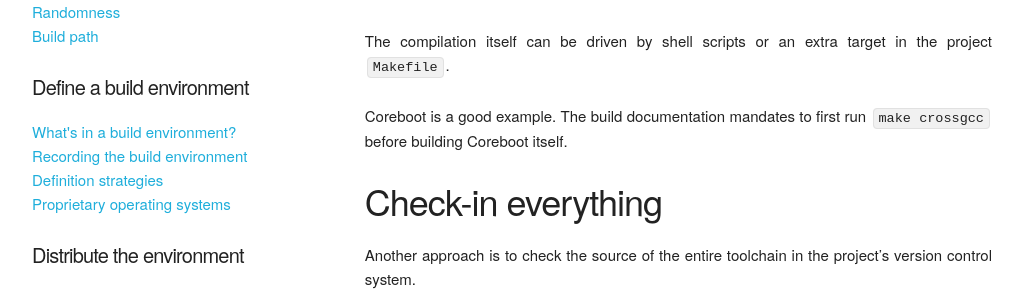
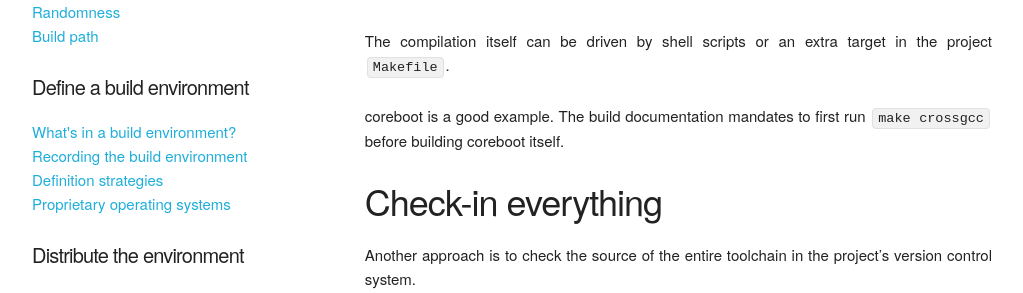
Before and after one commit to prototypefund/reproducible-website, a Jekyll site: the page built from _docs/build_toolchain_from_source.md, in a window 1280 px wide. Shown: the part 527-820 px from the top of the page, without its empty margins (128-1151 px from the left). Built offline with Jekyll 4.4.1, drawn with Linux system fonts in a browser that asks for light colours; some web fonts are replaced.

```diff
--- a/_data/projects.yml
+++ b/_data/projects.yml
@@ -34,7 +34,7 @@
   resources:
   - name: "PR#2281: deterministic build"
     url: https://github.com/NixOS/nixpkgs/pull/2281
-- name: Coreboot
+- name: coreboot
   url: http:///www.coreboot.org/
   logo: coreboot.png
   resources:
--- a/_docs/build_toolchain_from_source.md
+++ b/_docs/build_toolchain_from_source.md
@@ -27,8 +27,8 @@ using a tag with a verified signature or a commit hash will work best.
 The compilation itself can be driven by shell scripts or an extra target
 in the project `Makefile`.
 
-Coreboot is a good example. The build documentation mandates to first run
-`make crossgcc` before building Coreboot itself.
+coreboot is a good example. The build documentation mandates to first run
+`make crossgcc` before building coreboot itself.
 
 Check-in everything
 -------------------
```
Also changed, not shown: _docs/value_initialization.md (+2 -2 lines).
